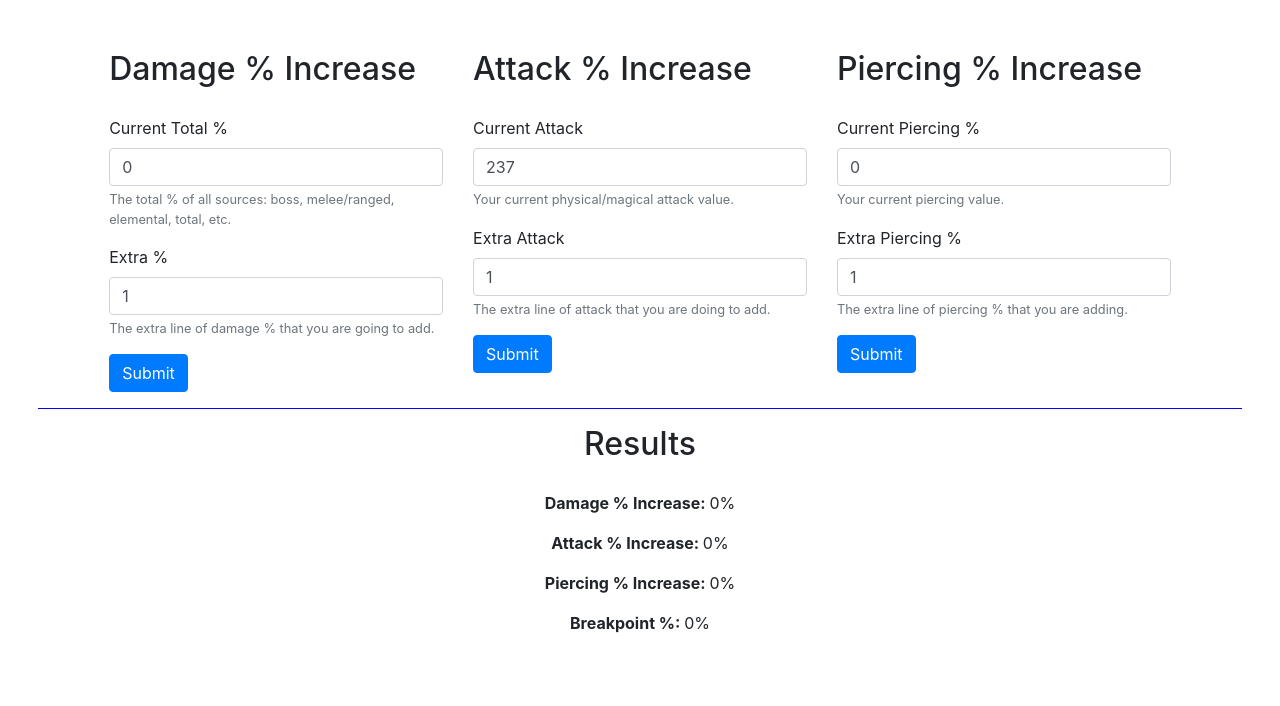
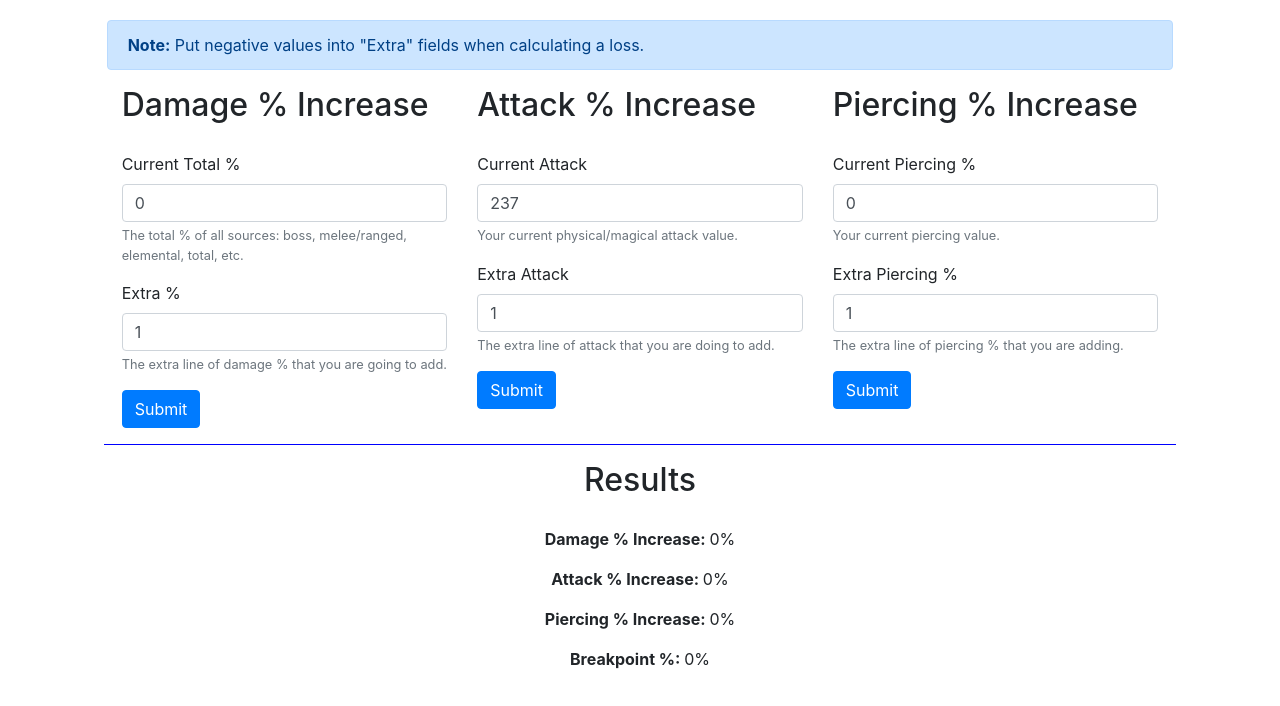
Before and after one commit to kngo5553/ms2calculator, a plain HTML site: page index.html in a window 1280 px wide. Drawn offline with nearby package versions, Linux system fonts and the light colour scheme.

Commit message:
Responsiveness and Alert
Responsiveness and Alert added

```diff
--- a/functions.js
+++ b/functions.js
@@ -4,13 +4,13 @@ function damage(current, extra) {
 	var bot = 1 + (current/100);
 	var top = bot + (extra/100);
 	var increase = (top/bot) - 1;
-    return increase*100;
+    return (increase*100).toFixed(3);
 }
 
 function attack(current,extra){
 	current = parseFloat(current);
 	extra = parseFloat(extra);
-	return 100*extra/current;
+	return (100*extra/current).toFixed(3);
 }
 
 function piercing(current, extra){
@@ -21,7 +21,7 @@ function piercing(current, extra){
 	currDMG = 1 / Math.max(1- current, 0.7);
 	extraDMG = 1 / Math.max(1- extra, 0.7);
 
-	return 100*(extraDMG - currDMG);
+	return (100*(extraDMG - currDMG)).toFixed(3);
 }
 
 function breakpoint(attack){
@@ -29,7 +29,7 @@ function breakpoint(attack){
 	var blob = (12+attack)/attack;
 	var top = 100*(1.05-blob);
 	var bot = blob - 1;
-	return top/bot;
+	return (top/bot).toFixed(3);
 }
 
 
--- a/index.html
+++ b/index.html
@@ -8,10 +8,20 @@
 </header>
 
 <body>
+    <div class="container-fluid">
         <div class="row justify-content-center">
             <div class="col-lg-1">
             </div>
-        <div id="container1" class="col-lg col-md-11">
+
+            <div class="alert alert-primary col-lg-10 col-11" role="alert">
+                <b>Note:</b> Put negative values into "Extra" fields when calculating a loss.
+            </div>
+            <div class="col-lg-1">
+            </div>
+
+            <div class="col-lg-1">
+            </div>
+            <div id="container1" class="col-lg col-11">
                 <h2>Damage % Increase</h2>
                 <form>
                     <div class="form-group">
@@ -22,7 +32,8 @@
                         <p></p>
                         <label for="extradmg">Extra %</label>
                         <input type="text" class="form-control" id="extradmg" value="1">
-                    <small id="extradmghelp" class="form-text text-muted">The extra line of damage % that you are going
+                        <small id="extradmghelp" class="form-text text-muted">The extra line of damage % that you are
+                            going
                             to add.</small>
                     </div>
 
@@ -30,17 +41,19 @@
                 </form>
             </div>
 
-        <div id="container2" class="col-lg col-md-11">
+            <div id="container2" class="col-lg col-11">
                 <h2>Attack % Increase</h2>
                 <form>
                     <div class="form-group">
                         <label for="currentatk">Current Attack</label>
                         <input type="text" class="form-control" id="currentatk" value="237">
-                    <small id="currentatkhelp" class="form-text text-muted">Your current physical/magical attack value.</small>
+                        <small id="currentatkhelp" class="form-text text-muted">Your current physical/magical attack
+                            value.</small>
                         <p></p>
                         <label for="extraatk">Extra Attack</label>
                         <input type="text" class="form-control" id="extraatk" value="1">
-                    <small id="extraatkhelp" class="form-text text-muted">The extra line of attack that you are doing
+                        <small id="extraatkhelp" class="form-text text-muted">The extra line of attack that you are
+                            doing
                             to add.</small>
                     </div>
 
@@ -48,7 +61,7 @@
                 </form>
             </div>
 
-        <div id="container3" class="col-lg col-md-11">
+            <div id="container3" class="col-lg col-11">
                 <h2>Piercing % Increase</h2>
                 <form>
                     <div class="form-group">
@@ -60,7 +73,8 @@
                     <div class="form-group">
                         <label for="pextra">Extra Piercing %</label>
                         <input type="text" class="form-control" id="pextra" value="1">
-                    <small id="pextrahelp" class="form-text text-muted">The extra line of piercing % that you are adding.</small>
+                        <small id="pextrahelp" class="form-text text-muted">The extra line of piercing % that you are
+                            adding.</small>
                     </div>
 
                     <button onclick="piercingButton()" id="piercingbutton" type="button" class="btn btn-primary">Submit</button>
@@ -71,7 +85,7 @@
             </div>
         </div>
 
-    <hr class="col-lg-11">
+        <hr class="col-lg-10 col-10">
 
         <div class="row">
 
@@ -95,7 +109,7 @@
             </div>
 
         </div>
-
+    </div>
 </body>
 <script src="https://code.jquery.com/jquery-3.3.1.slim.min.js" integrity="sha384-q8i/X+965DzO0rT7abK41JStQIAqVgRVzpbzo5smXKp4YfRvH+8abtTE1Pi6jizo"
     crossorigin="anonymous"></script>
--- a/style.css
+++ b/style.css
@@ -1,5 +1,5 @@
 body{
-    padding-top: 50px;
+    padding-top: 20px;
 }
 
 h2{
```
Lines whose indentation alone changed are shown as unchanged.
